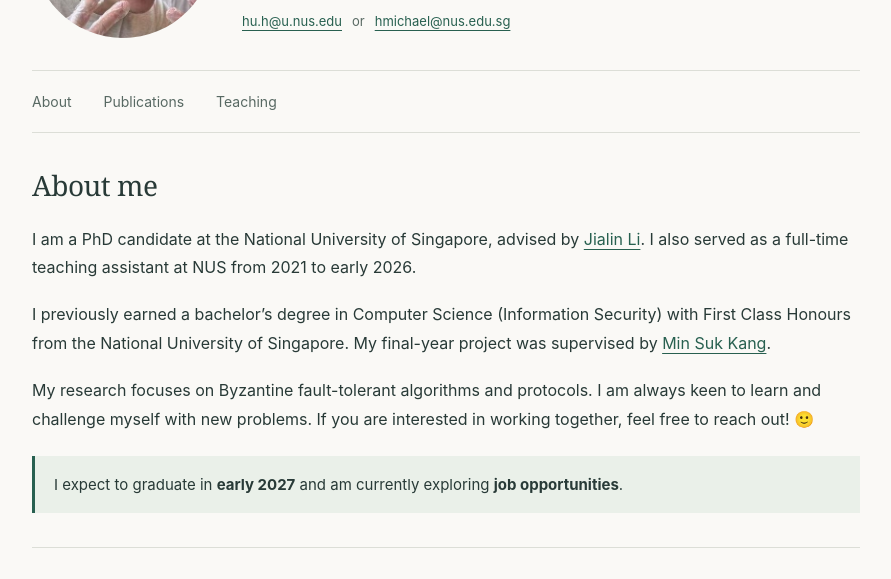
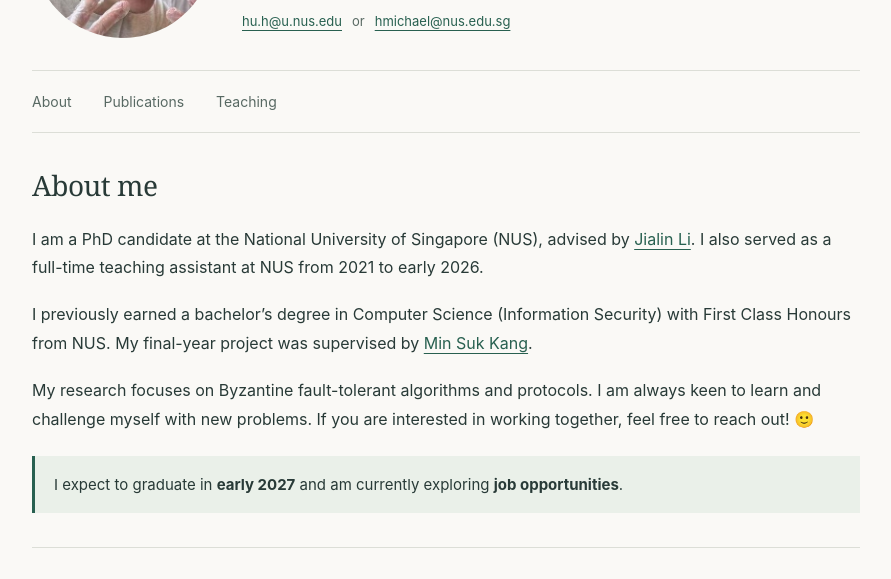
Before and after one commit to ABearPerson/ABearPerson.github.io, a plain HTML site: page index.html in a window 1280 px wide. Shown: the part 198-777 px from the top of the page, without its empty margins (194-1085 px from the left). Drawn offline with Linux system fonts and the light colour scheme.

Commit message:
Introduce NUS abbreviation in About section

```diff
--- a/index.html
+++ b/index.html
@@ -128,8 +128,8 @@
       <section id="about" aria-labelledby="about-title">
         <h2 id="about-title">About me</h2>
         <div class="bio">
-          <p>I am a PhD candidate at the National University of Singapore, advised by <a href="https://www.comp.nus.edu.sg/~lijl/">Jialin Li</a>. I also served as a full-time teaching assistant at NUS from 2021 to early 2026.</p>
-          <p>I previously earned a bachelor’s degree in Computer Science (Information Security) with First Class Honours from the National University of Singapore. My final-year project was supervised by <a href="https://netsp.kaist.ac.kr/people">Min Suk Kang</a>.</p>
+          <p>I am a PhD candidate at the National University of Singapore (NUS), advised by <a href="https://www.comp.nus.edu.sg/~lijl/">Jialin Li</a>. I also served as a full-time teaching assistant at NUS from 2021 to early 2026.</p>
+          <p>I previously earned a bachelor’s degree in Computer Science (Information Security) with First Class Honours from NUS. My final-year project was supervised by <a href="https://netsp.kaist.ac.kr/people">Min Suk Kang</a>.</p>
           <p>My research focuses on Byzantine fault-tolerant algorithms and protocols. I am always keen to learn and challenge myself with new problems. If you are interested in working together, feel free to reach out! 🙂</p>
         </div>
         <p class="opportunities">I expect to graduate in <strong>early 2027</strong> and am currently exploring <strong>job opportunities</strong>.</p>
```
